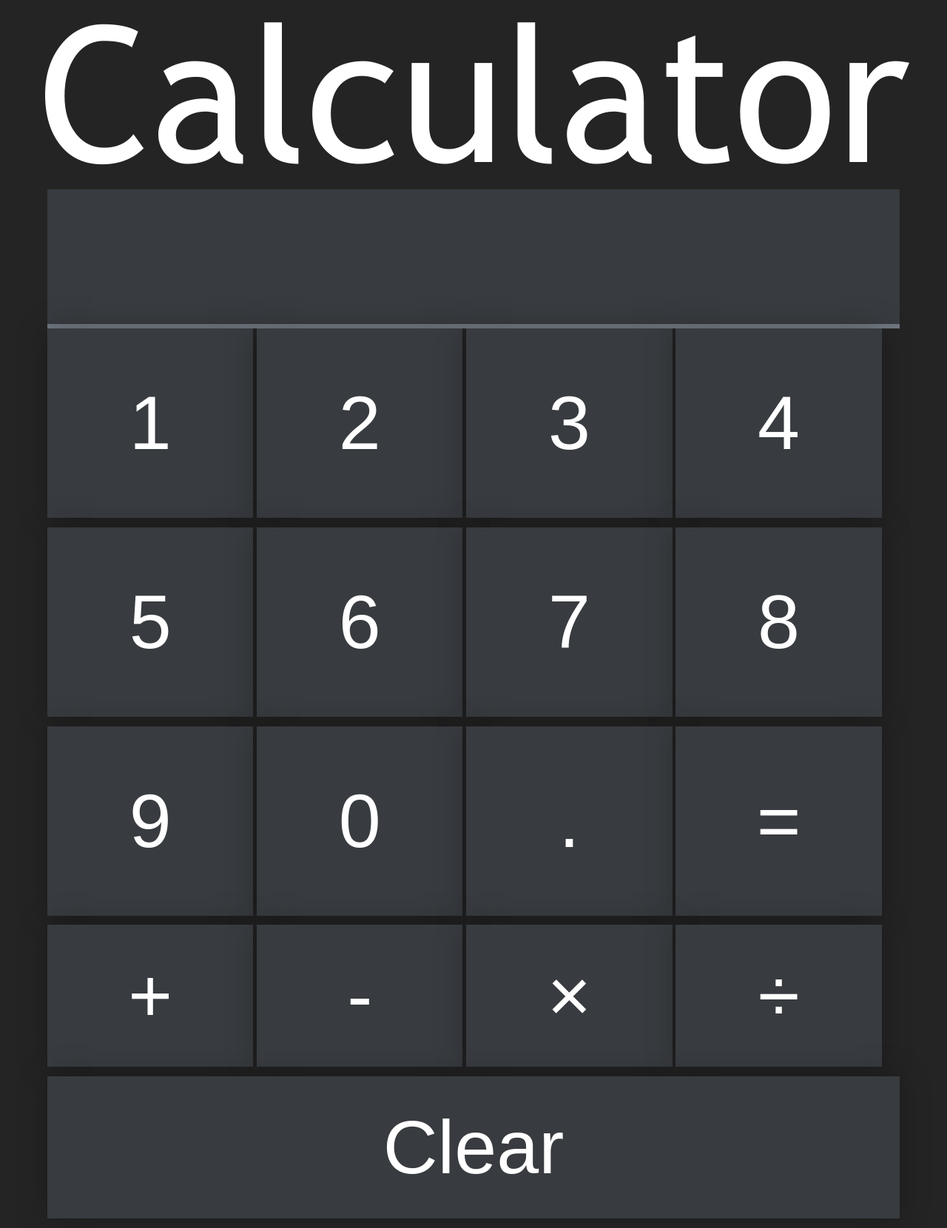
After one commit to CharlieEngler3/atlas-suite, a PHP site: page /apps/calculator/ in a window 1280 px wide. The commit adds this page. Shown: the whole page at 74% size. Run offline with PHP 8.4, Linux system fonts and the light colour scheme.

Commit message:
Created the calculator and added calculator styling

```diff
--- /dev/null
+++ b/apps/calculator/index.php
@@ -0,0 +1,37 @@
+<html>
+	<head>
+		<link href="../../style/dark.css" rel="stylesheet">
+
+		<title>Calculator</title>
+	</head>
+
+	<body>
+		<h1>Calculator</h1>
+
+		<div class="calculator">
+			<input type="text" readonly id="result">
+
+			<button class="calculator_button" onclick="document.getElementById('result').value+='1';">1</button>
+			<button class="calculator_button" onclick="document.getElementById('result').value+='2';">2</button>
+			<button class="calculator_button" onclick="document.getElementById('result').value+='3';">3</button>
+			<button class="calculator_button" onclick="document.getElementById('result').value+='4';">4</button>
+			<br/>
+			<button class="calculator_button" onclick="document.getElementById('result').value+='5';">5</button>
+			<button class="calculator_button" onclick="document.getElementById('result').value+='6';">6</button>
+			<button class="calculator_button" onclick="document.getElementById('result').value+='7';">7</button>
+			<button class="calculator_button" onclick="document.getElementById('result').value+='8';">8</button>
+			<br/>
+			<button class="calculator_button" onclick="document.getElementById('result').value+='9';">9</button>
+			<button class="calculator_button" onclick="document.getElementById('result').value+='0';">0</button>
+			<button class="calculator_button" onclick="document.getElementById('result').value+='.';">.</button>
+			<button class="calculator_button" onclick="document.getElementById('result').value=eval(document.getElementById('result').value);">=</button>
+			<br/>
+			<button class="calculator_basic_operation_button" onclick="document.getElementById('result').value+='+';">+</button>
+			<button class="calculator_basic_operation_button" onclick="document.getElementById('result').value+='-';">-</button>
+			<button class="calculator_basic_operation_button" onclick="document.getElementById('result').value+='*';">×</button>
+			<button class="calculator_basic_operation_button" onclick="document.getElementById('result').value+='/';">÷</button>
+			<br/>
+			<button class="calculator_clear_button" onclick="document.getElementById('result').value='';">Clear</button>
+		</div>
+	</body>
+</html>
--- a/style/dark.css
+++ b/style/dark.css
@@ -494,3 +494,33 @@ button{
   margin-left:5%;
   text-align:center;
 }
+
+/* Calculator */
+.calculator{
+  width:90%;
+  margin-left:5%;
+}
+
+.calculator_button{
+  width:24.16%;
+  height:20vw;
+  display:inline-block;
+  margin-bottom:1vw;
+  box-shadow:0px 0px 3vw rgba(0, 0, 0, 0.25);
+}
+
+.calculator_clear_button{
+  width:100%;
+  height:15vw;
+  display:inline-block;
+  margin-bottom:1vw;
+  box-shadow:0px 0px 3vw rgba(0, 0, 0, 0.25);
+}
+
+.calculator_basic_operation_button{
+  width:24.16%;
+  height:15vw;
+  display:inline-block;
+  margin-bottom:1vw;
+  box-shadow:0px 0px 3vw rgba(0, 0, 0, 0.25);
+}
```
Also changed, not shown: index.php (line endings or trailing spaces).
